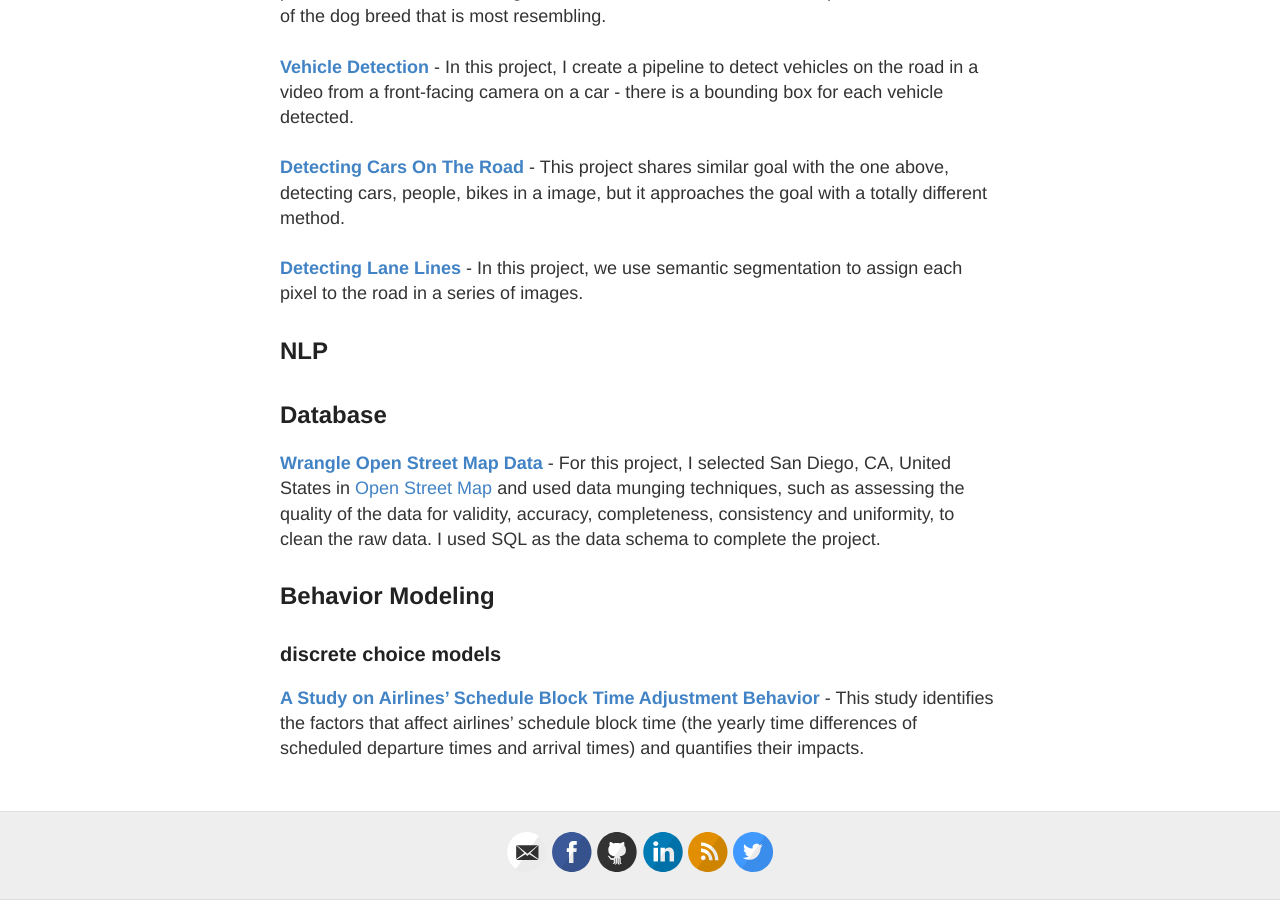
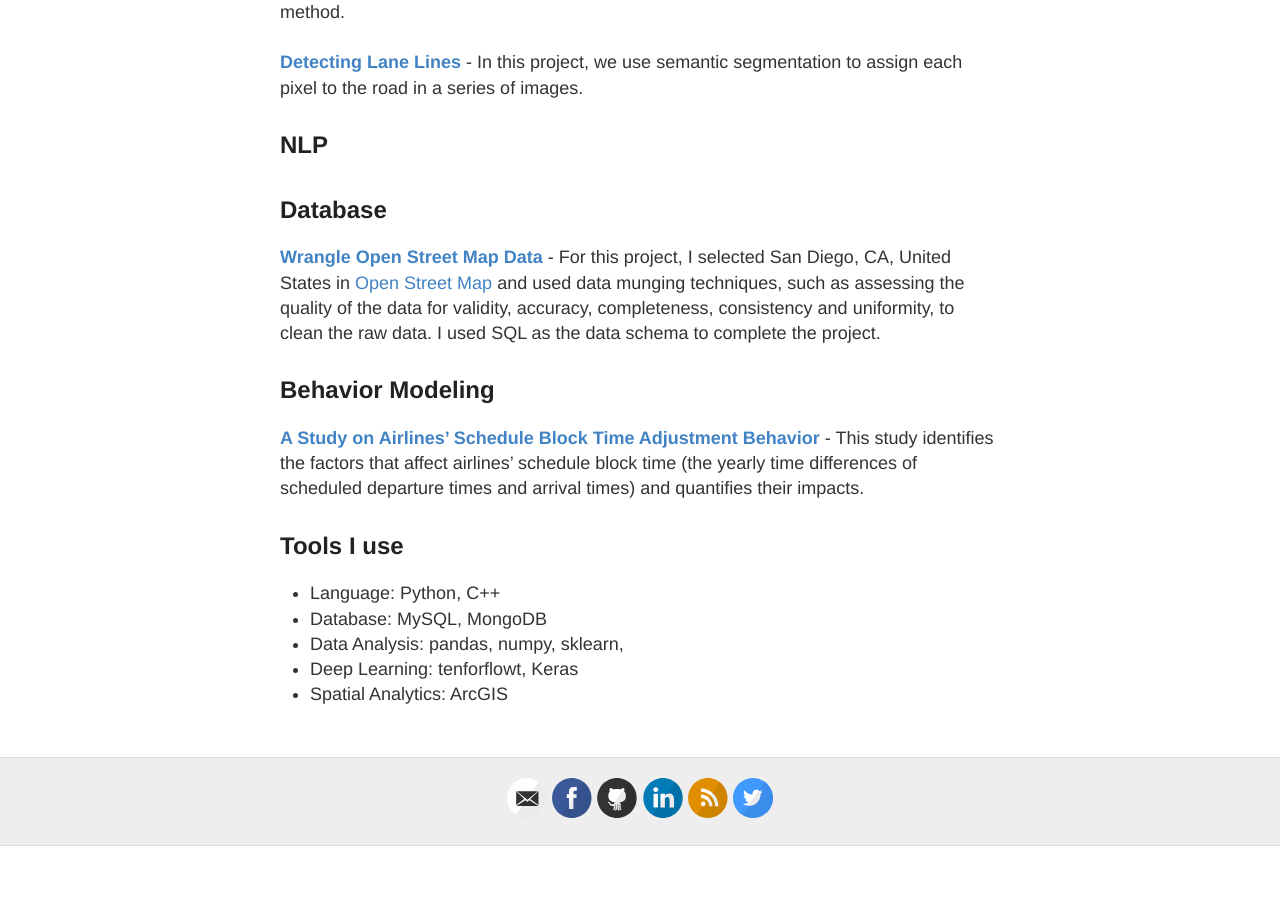
Before and after one commit to wzding/deprecated_wzding.github.io, a Jekyll site: the page built from project2.md, in a window 1280 px wide and 900 px high, scrolled down 1784 px. Built offline with Jekyll 4.4.1, drawn with Linux system fonts in a browser that asks for light colours; after the commit the page ends 2630 px from its top, so only the background shows below that; some of the changed text lies outside the part shown.

Commit message:
move tools to the end

```diff
--- a/project2.md
+++ b/project2.md
@@ -44,5 +37,11 @@ Projects in this page are organized by **technology**.
 <a href="https://wzding.github.io/wzding.github.io/projects/Wrangle_OpenStreetMap.html" target="_blank">**Wrangle Open Street Map Data**</a> - For this project, I selected San Diego, CA, United States in [Open Street Map](https://www.openstreetmap.org) and used data munging techniques, such as assessing the quality of the data for validity, accuracy, completeness, consistency and uniformity, to clean the raw data. I used SQL as the data schema to complete the project.
 
 ## Behavior Modeling
-### discrete choice models
 <a href="https://wzding.github.io/wzding.github.io/projects/AirlinesScheduleBlockTimeAdjustmentBehavior.pdf" target="_blank">**A Study on Airlines’ Schedule Block Time Adjustment Behavior**</a> - This study identifies the factors that affect airlines’ schedule block time (the yearly time differences of scheduled departure times and arrival times) and quantifies their impacts.
+
+## Tools I use
+* Language: Python, C++
+* Database: MySQL, MongoDB
+* Data Analysis: pandas, numpy, sklearn,
+* Deep Learning: tenforflowt, Keras
+* Spatial Analytics: ArcGIS
```
Also changed, not shown: other parts of project2.md (+0 -7 lines).
